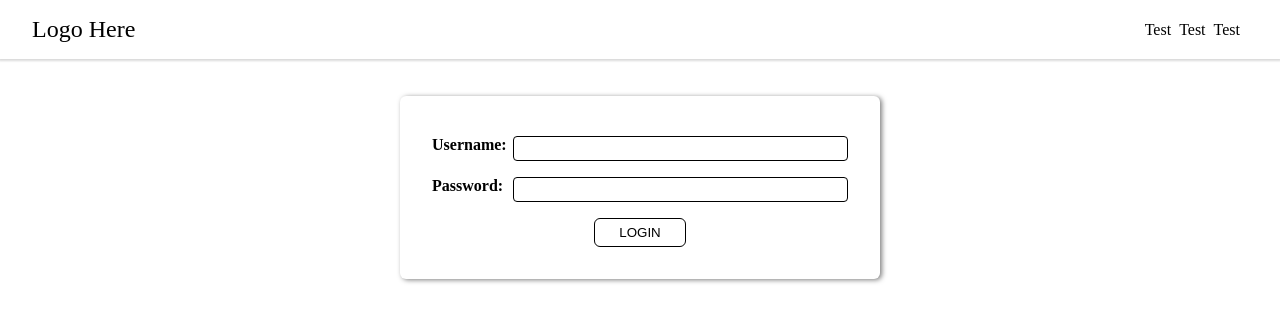
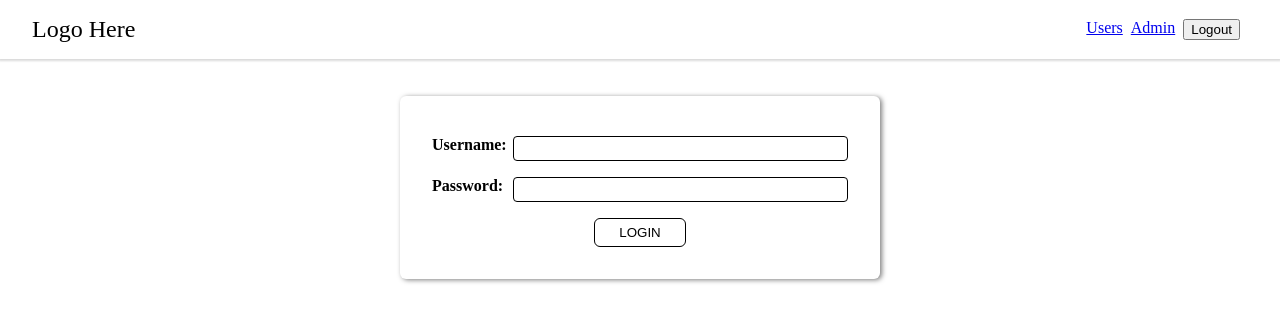
Before and after one commit to mbahre/features-app-prac, a React (Create React App) app: page / in a window 1280 px wide. Shown: the top 322 px of the page. Built offline with nearby package versions, Linux system fonts and the light colour scheme.

Commit message:
added a and btn to MainNav  list

```diff
--- a/src/components/Header/MainNav.js
+++ b/src/components/Header/MainNav.js
@@ -6,9 +6,15 @@ function MainNav() {
   return (
     <nav className={classes["main-nav"]}>
       <ul>
-        <li>Test</li>
-        <li>Test</li>
-        <li>Test</li>
+        <li>
+          <a href="/">Users</a>
+        </li>
+        <li>
+          <a href="/">Admin</a>
+        </li>
+        <li>
+          <button type="button">Logout</button>
+        </li>
       </ul>
     </nav>
   );
```
